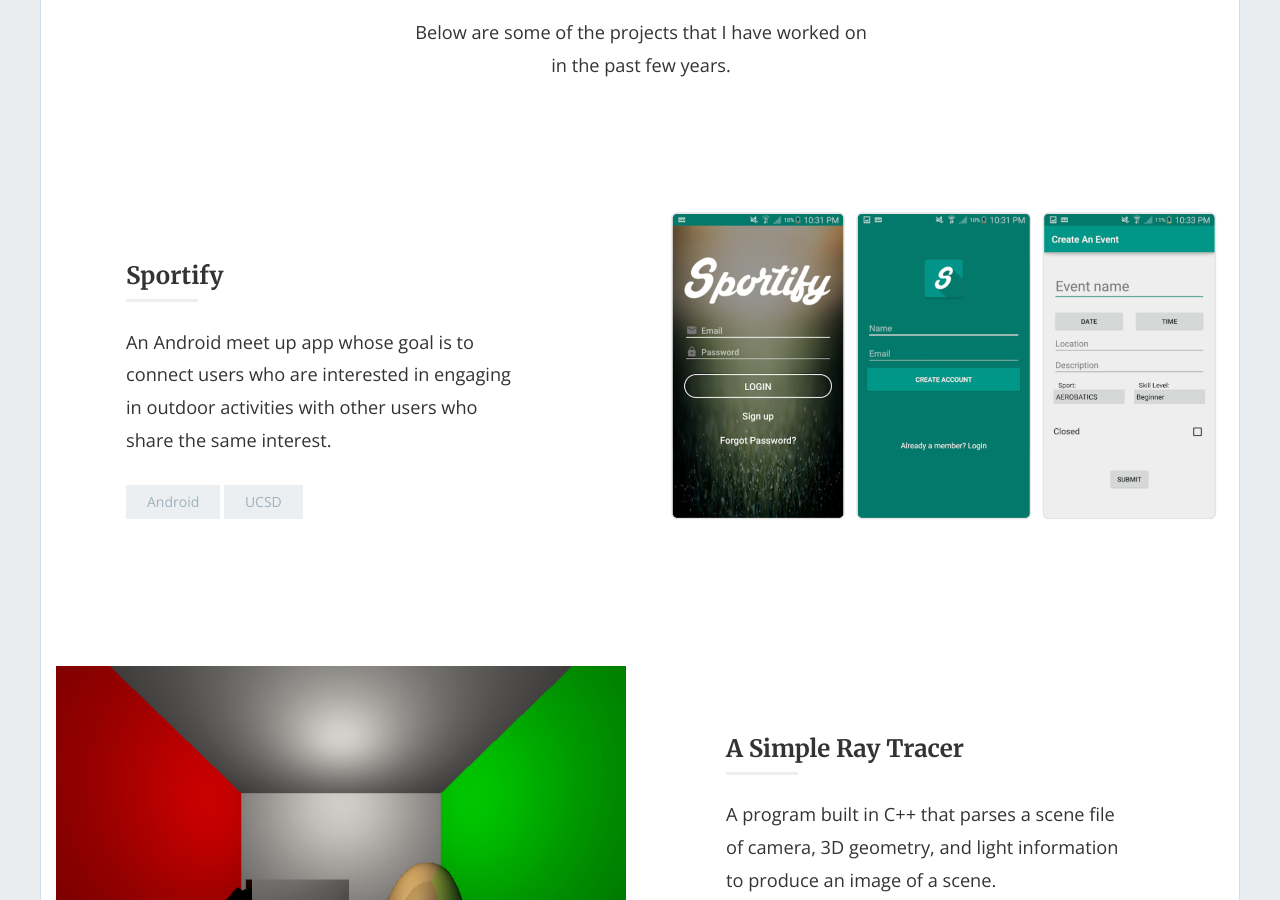
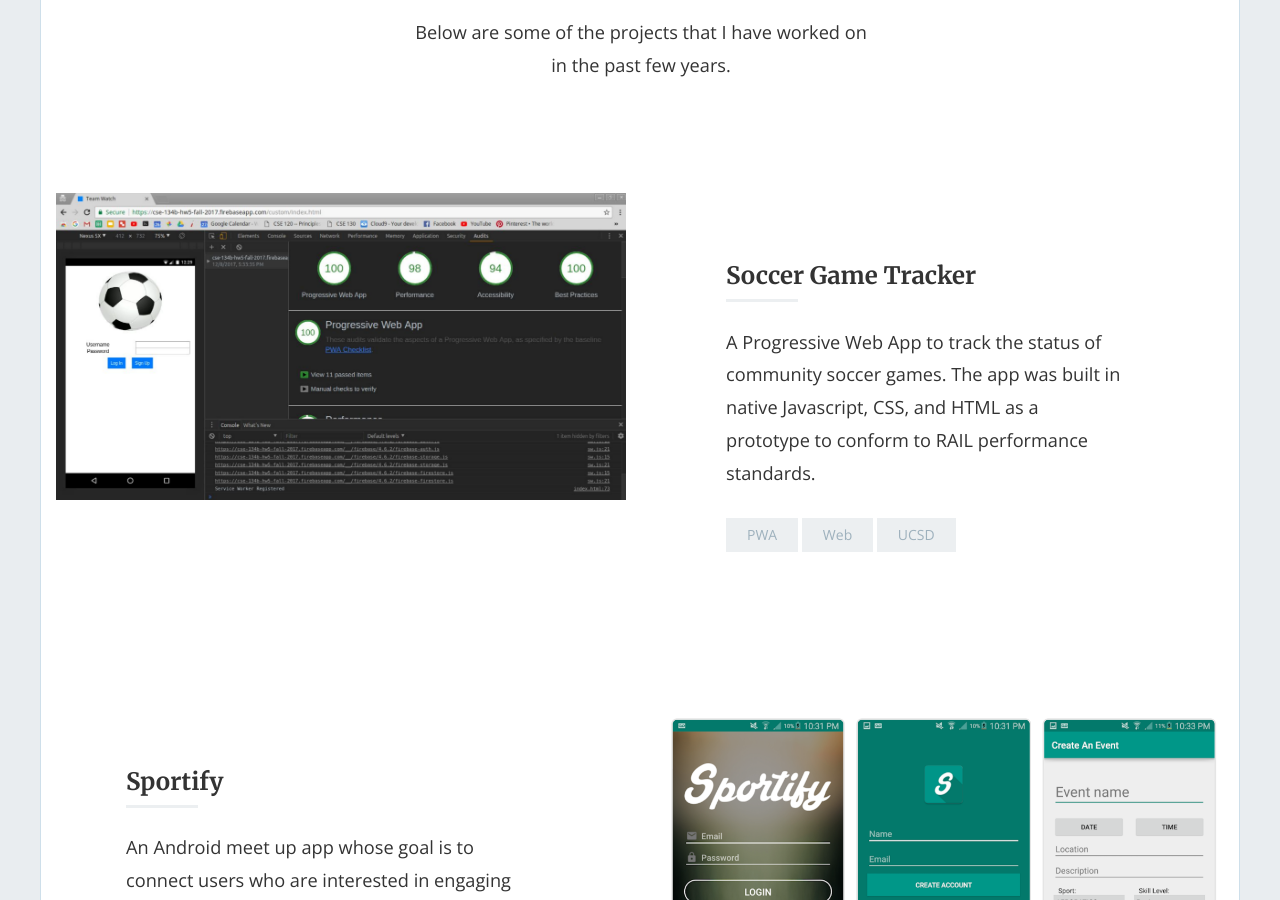
Before and after one commit to oddon/oddon.github.io, a Jekyll site: the page docs/index.html, which Jekyll copies as it is, in a window 1280 px wide and 900 px high, scrolled down 832 px. Built offline with Jekyll 4.4.1, drawn with Linux system fonts in a browser that asks for light colours; nearby versions of some CDN libraries; a script that is not in the unit is left out.

Commit message:
Add Soccer Game Tracker

```diff
--- a/docs/index.html
+++ b/docs/index.html
@@ -103,6 +103,59 @@
 
             <div class="break"></div>
 
+
+              <div class="wow fadeIn">
+
+
+
+                <div class="content-wrap">
+
+  <div class="row">
+
+    <div class="col-xs-12 col-md-6">
+
+  <img class="img-responsive" src="/img/posts/03-soccerpwa.png" title="Soccer Game Tracker">
+
+
+    </div>
+
+    <div class="col-xs-12 col-md-6">
+      <div class="content">
+  <h3 class="title">Soccer Game Tracker</h3>
+
+  <p class="excerpt">A Progressive Web App to track the status of community soccer games. The app was built in native Javascript, CSS, and HTML as a prototype to conform to RAIL performance standards.</p>
+
+
+
+
+  <div class="tags">
+
+    <span>PWA</span>
+
+    <span>Web</span>
+
+    <span>UCSD</span>
+
+  </div>
+
+
+  <!--
+  <div class="categories">
+
+      <span>development</span>
+
+  </div>
+   -->
+</div>
+
+    </div>
+
+  </div>
+
+</div>
+
+
+              </div>
 
               <div class="wow fadeIn">
 
```
Also changed, not shown: _posts/2017-12-08-soccerpwa.md (added, +13 -0 lines), docs/atom.xml (+10 -1 lines), docs/development/2017/04/19/soccerpwa.html (added, +92 -0 lines), docs/feed.xml (+21 -2 lines), docs/img/posts/01_bloc-jams-angular-1130x864-2x.png (deleted), docs/img/posts/02_weathercast-1130x864-2x.png (deleted), docs/img/posts/03-soccerpwa.png (added), docs/img/posts/03_rescue-themes-1130x864-2x.png (deleted), docs/img/posts/04_phantom-jekyll-1130x864-2x.png (deleted), img/posts/01_bloc-jams-angular-1130x864-2x.png (deleted), img/posts/02_weathercast-1130x864-2x.png (deleted), img/posts/03-soccerpwa.png (added), img/posts/03_rescue-themes-1130x864-2x.png (deleted), img/posts/04_phantom-jekyll-1130x864-2x.png (deleted).
